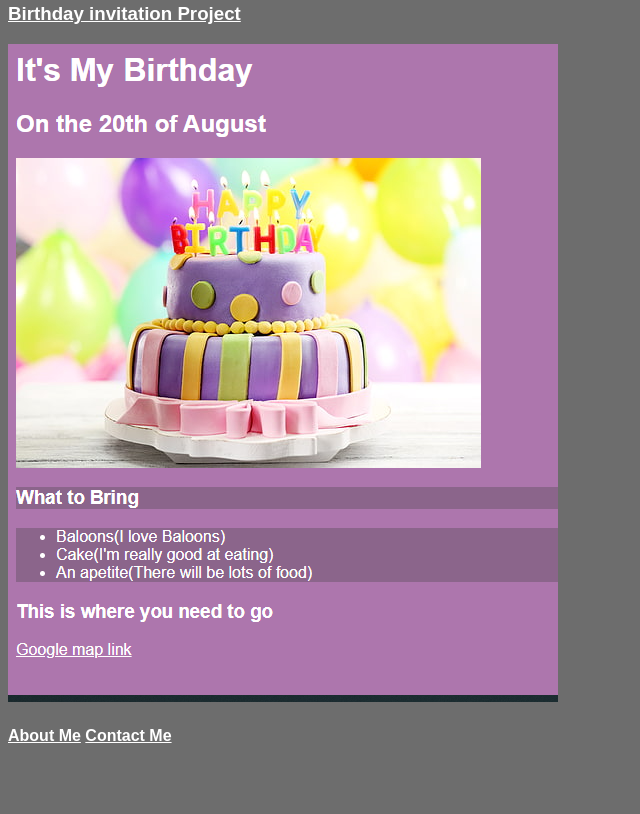
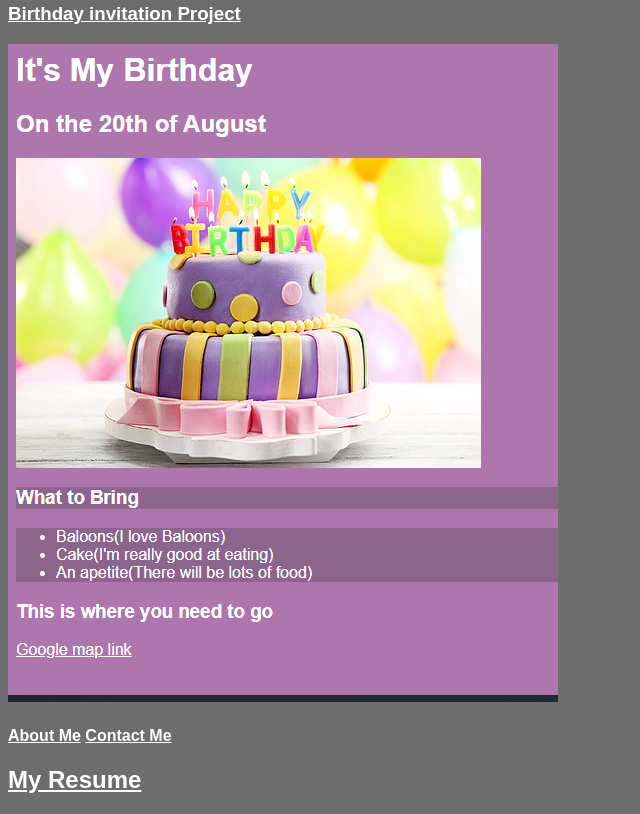
Before and after one commit to mitsui24/porfolio, a plain HTML site: page index.html in a window 1280 px wide. Shown: the part 857-1671 px from the top of the page, without its empty margins (0-640 px from the left). Before the commit the page ends 1623 px from the top, so only its background shows below. Drawn offline with Linux system fonts and the light colour scheme.

Commit message:
Update index.html

```diff
--- a/index.html
+++ b/index.html
@@ -32,6 +32,7 @@
                                         <img src="./assets/images/birthday-invite.png" alt="">
                                             <h4> <a href="./public/about.html">About Me</a> <a href="./public/contact.html">Contact Me</a> </h4>
 
+                                                 <a href="./my online resume/index.html"> <h2>My Resume</h2></a>
             </Body>
 
 </html>
```
